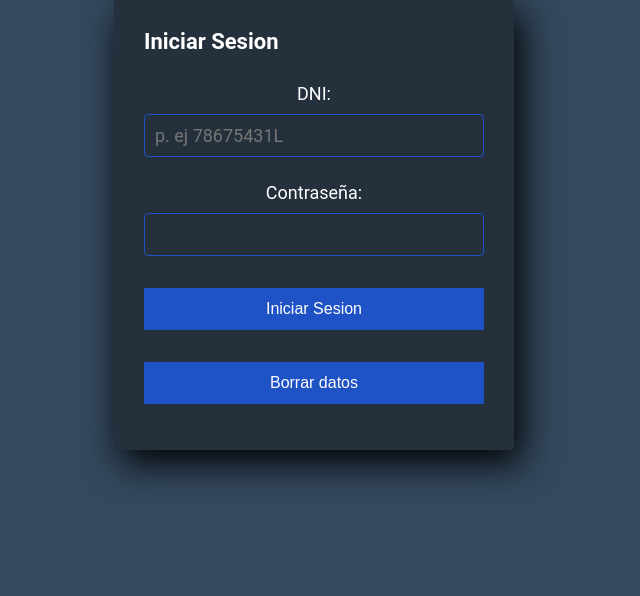
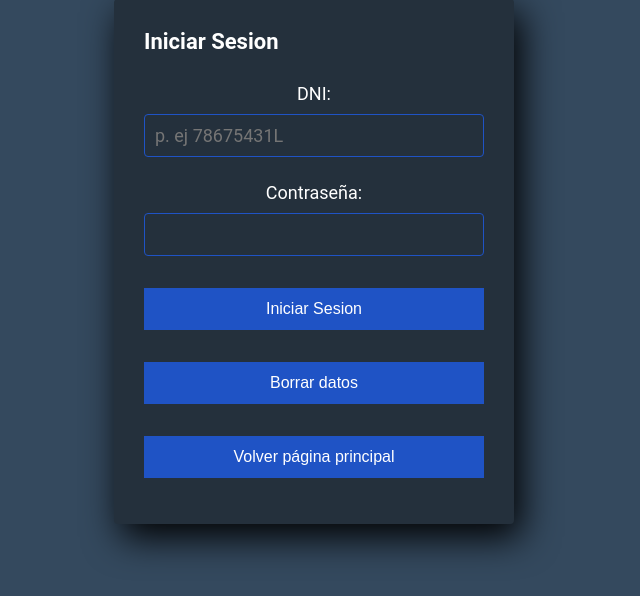
Before and after one commit to xballes/Proyecto0SGSSI, a PHP site: page /iniciosesion.php in a window 1280 px wide. Shown: the part 101-697 px from the top of the page, without its empty margins (326-966 px from the left). Run offline with PHP 8.4, Linux system fonts and the light colour scheme; data comes from the database, SQL or seed files in the repository; data that the repository does not hold is empty.

Commit message:
Boton volver pagina principal

```diff
--- a/app/areapersonal.php
+++ b/app/areapersonal.php
@@ -35,7 +35,7 @@ $lista=mysqli_query($conectar,$datosusuario);
   <h2> ¡Bienvenido <?php echo $_SESSION['Usuario']?> !</h2>
   <h2> ¿Qué deseas hacer? </h2>
   <input class="botones" type="button" value="Modificar datos" name="modificar" onclick="location.href='modificarUsuario.php'">
-  <input class="botones" type="button" value="Volver pagina principal" name="volver" onclick="location.href='index.html'">
+  <input class="botones" type="button" value="Volver página principal" name="volver" onclick="location.href='index.html'">
 </form>
 <div class="lista">
         <h2>Tus datos</h2>
--- a/app/iniciosesion.php
+++ b/app/iniciosesion.php
@@ -67,6 +67,7 @@
     <input class="caja" type="password" name ="contrasena" id='contrasena'required><br>
     <input class="botones" type="submit" value="Iniciar Sesion" name="iniciar">
     <input class="botones"type="reset" value="Borrar datos" name="borrar">
+    <input class="botones" type="button" value="Volver página principal" name="volver" onclick="location.href='index.html'">
   </section>
 
 </body>
--- a/app/registroform.php
+++ b/app/registroform.php
@@ -74,6 +74,7 @@ if(isset($nombre,$dni,$telefono,$fecha,$email,$contrasena)){
 
     <input class="botones"type="submit" value="Registrar usuario" name="registrar">
     <input class="botones"type="reset" value="Borrar datos" name="borrar">
+    <input class="botones" type="button" value="Volver página principal" name="volver" onclick="location.href='index.html'">
     <p><a href="iniciosesion.php">Ya tengo Cuenta</a></p>
 </form>
 </body>
```
